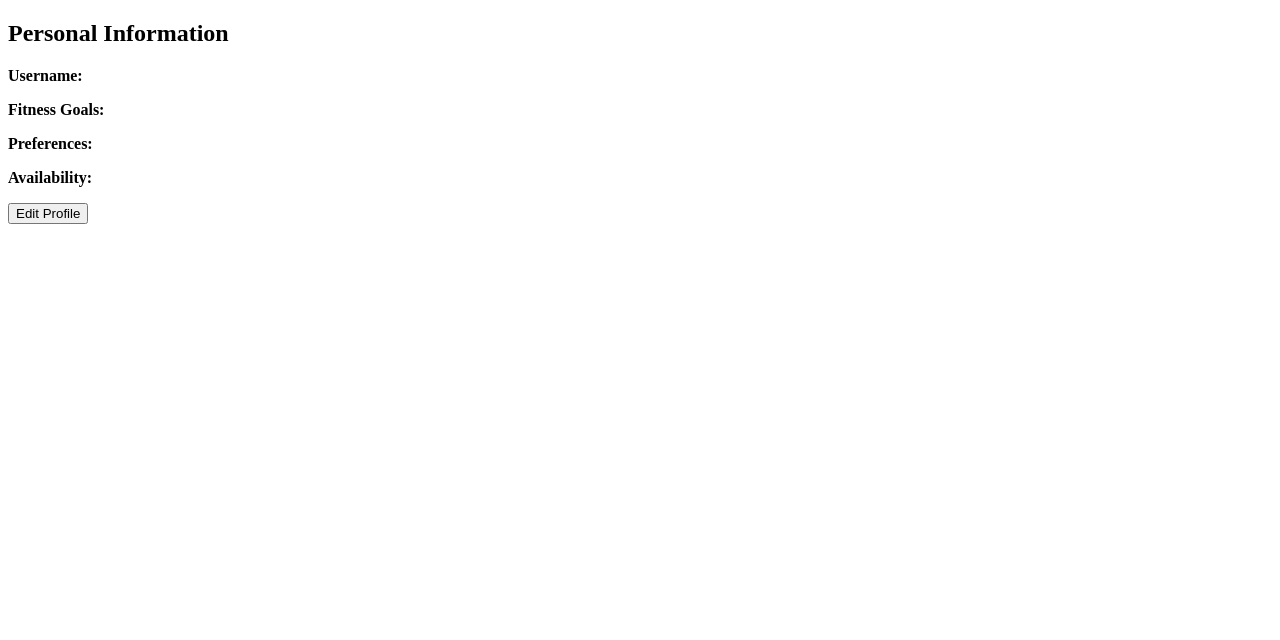
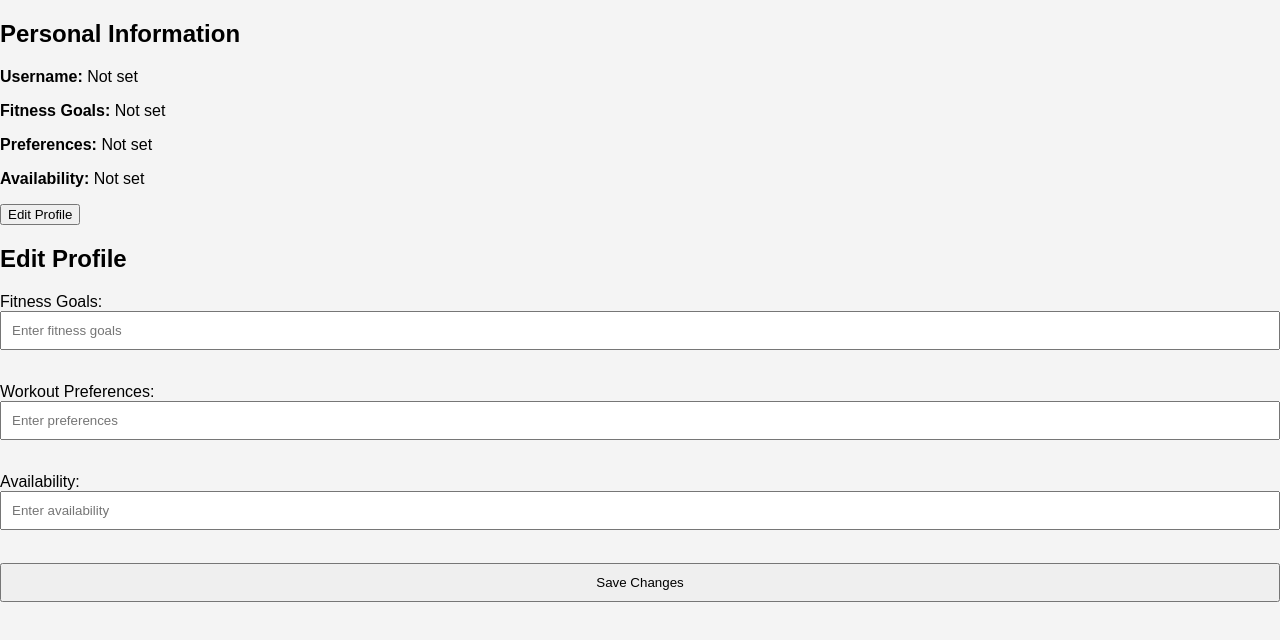
Before and after one commit to AnshuIITR44/FitKnight-, a website: page frontend/profile.html in a window 1280 px wide. Drawn offline with Linux system fonts and the light colour scheme; no server answers.

Commit message:
Update profile.html

```diff
--- a/frontend/profile.html
+++ b/frontend/profile.html
@@ -4,30 +4,31 @@
   <meta charset="UTF-8">
   <meta name="viewport" content="width=device-width, initial-scale=1.0">
   <title>Profile</title>
+  <link rel="stylesheet" href="styles.css">
 </head>
 <body>
-  <div>
+  <div class="container">
     <h2>Personal Information</h2>
-    <p><strong>Username:</strong> <span id="username"></span></p>
-    <p><strong>Fitness Goals:</strong> <span id="fitness-goals"></span></p>
-    <p><strong>Preferences:</strong> <span id="preferences"></span></p>
-    <p><strong>Availability:</strong> <span id="availability"></span></p>
-    <button id="edit-profile-button">Edit Profile</button>
+    <p><strong>Username:</strong> <span id="username">Not set</span></p>
+    <p><strong>Fitness Goals:</strong> <span id="fitness-goals">Not set</span></p>
+    <p><strong>Preferences:</strong> <span id="preferences">Not set</span></p>
+    <p><strong>Availability:</strong> <span id="availability">Not set</span></p>
+    <button id="edit-profile">Edit Profile</button>
   </div>
 
-  <div id="edit-profile-form-container" style="display: none;">
+  <div id="edit-profile-form" class="hidden">
     <h2>Edit Profile</h2>
-    <form id="edit-profile-form">
+    <form>
       <label for="new-goals">Fitness Goals:</label>
-      <input type="text" id="new-goals" required />
-      <br />
+      <input type="text" id="new-goals" placeholder="Enter fitness goals">
+      <br>
       <label for="new-preferences">Workout Preferences:</label>
-      <input type="text" id="new-preferences" required />
-      <br />
+      <input type="text" id="new-preferences" placeholder="Enter preferences">
+      <br>
       <label for="new-availability">Availability:</label>
-      <input type="text" id="new-availability" required />
-      <br />
-      <button type="submit">Save Changes</button>
+      <input type="text" id="new-availability" placeholder="Enter availability">
+      <br>
+      <button type="button" id="save-profile">Save Changes</button>
     </form>
   </div>
 
```
